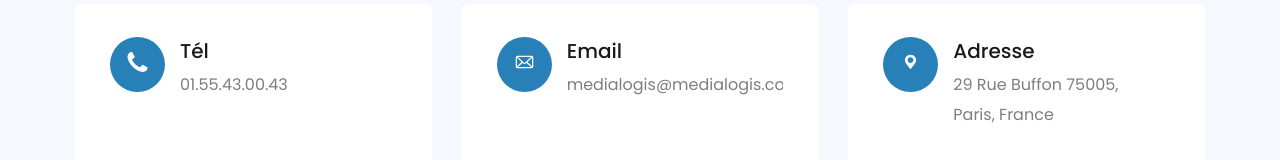
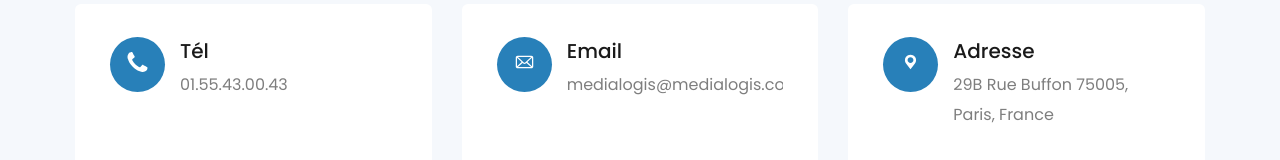
Before and after one commit to riflemanIm/medialogis, a Next.js app: page / in a window 1280 px wide. Shown: the part 6202-6362 px from the top of the page. Built offline with nearby package versions, Linux system fonts and the light colour scheme.

Commit message:
fix: address

```diff
--- a/components/Address.jsx
+++ b/components/Address.jsx
@@ -39,7 +39,7 @@ const Address = () => {
         <>
           <li>
             <p>
-              29 Rue Buffon 75005,
+              29B Rue Buffon 75005,
               <br />
               Paris, France
             </p>
--- a/data/services.js
+++ b/data/services.js
@@ -5,7 +5,7 @@ module.exports = [
     title: "Planning",
     subtitle:
       "Agenda des consulta- tions d’un médecin, planning de l’activité d’un cabinet médical ou de plusieurs cabinets faisant partie d’un réseau",
-    popupImg: "img/service/1.jpg",
+    //popupImg: "img/service/1.jpg",
     popupTitle: "Planning",
     firstDescriptionText: (
       <>
@@ -767,7 +767,7 @@ module.exports = [
     title: "Statistiques",
     subtitle:
       "Constitution de requêtes en mode visualisé et création de rapports via la base de données MEDIALOGIS.",
-    popupImg: "img/service/4.jpg",
+    //popupImg: "img/service/4.jpg",
     popupTitle: "Statistiques",
     firstDescriptionText: (
       <>
@@ -804,7 +804,7 @@ module.exports = [
     title: "Imagerie médicale",
     subtitle:
       "Intégraion dans le dossier patient électronique des images de tout type et traitement adéquat de l’information visuelle.",
-    popupImg: "img/service/4.jpg",
+    //popupImg: "img/service/4.jpg",
     popupTitle: "Fonction du module",
     firstDescriptionText: (
       <>
```
